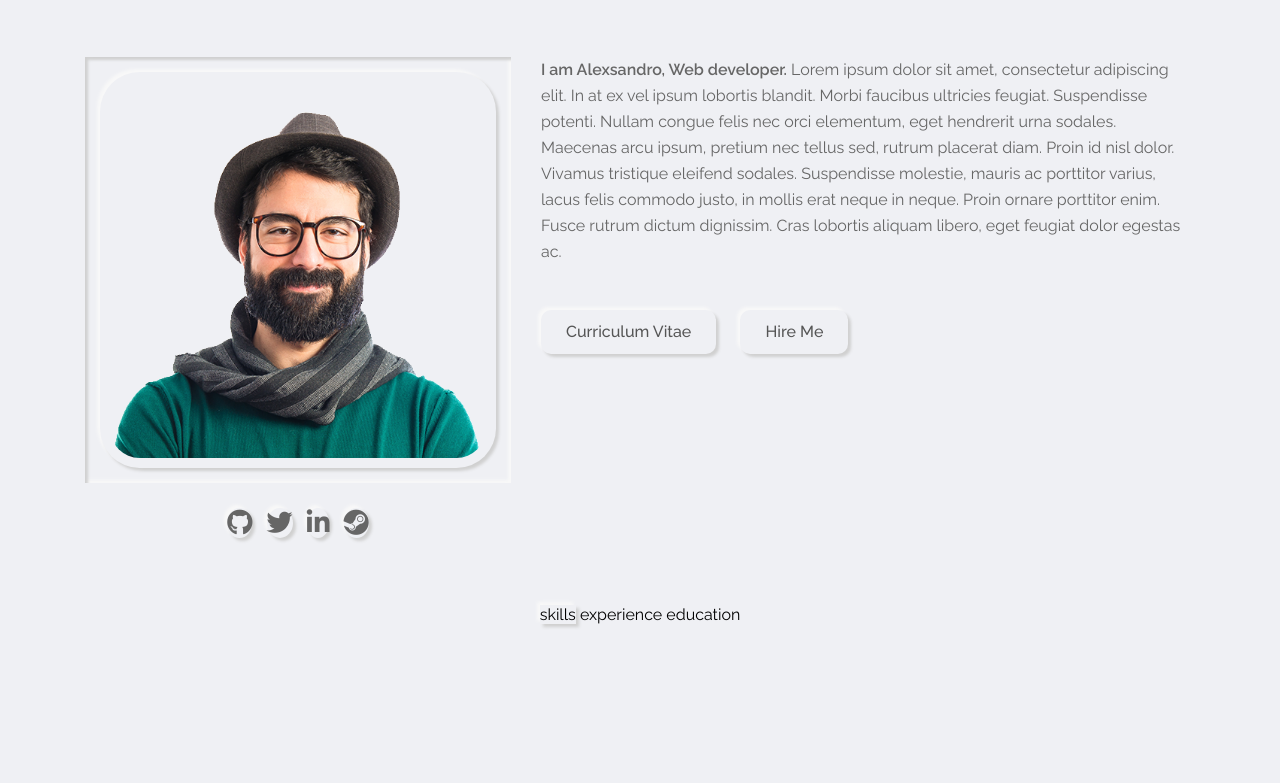
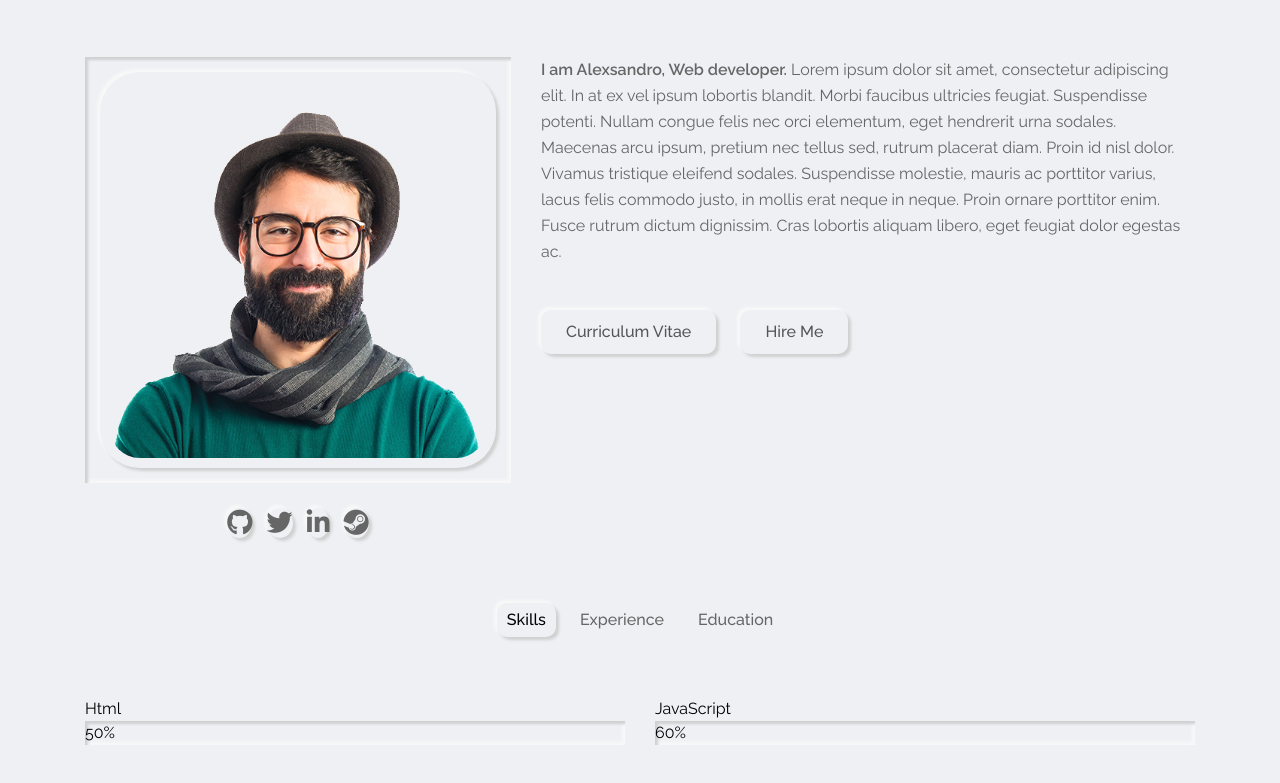
Before and after one commit to 4leeX/new_portfolio-, a plain HTML site: page index.html in a window 1280 px wide. Shown: the part 952-1735 px from the top of the page. Before the commit the page ends 1709 px from the top, so only its background shows below. Drawn offline with Linux system fonts and the light colour scheme.

Commit message:
update-1.3

```diff
--- a/css/style.css
+++ b/css/style.css
@@ -400,3 +400,31 @@ header
     max-width: 100%;
     text-align: center;
 }
+.about-section .about-tabs .tab-item{
+    display: inline-block;
+    margin: 0 5px 10px;
+    cursor: pointer;
+    padding: 5px 10px;
+    border-radius: 10px;
+    transition: all 0.3s ease;
+    font-size: 16px;
+    color: var(--text-black-600);
+    font-weight: 500;
+    text-transform: capitalize;
+}
+.about-section .about-tabs .tab-item:hover:not(.active){
+    opacity: 0.6;
+}
+.about-section .about-tabs .tab-item.active{
+    color: var(--text-black-900);
+}
+
+.about-section .tab-content{ /*cores da skills*/
+    flex: 0 0 100%;
+    max-width: 100%;
+}
+.about-section .skills .skill-item{
+    flex: 0 0 50%;
+    max-width: 50%;
+    padding: 0 15px;
+}
--- a/index.html
+++ b/index.html
@@ -101,6 +101,35 @@
           </div>
         </div>
         <!-- ABOUT TABS END -->
+
+        <!-- SKILLS START -->
+          <div class="row">
+            <div class="skills tab-content">
+              <div class="row">
+                <!-- skill item start -->
+                <div class="skill-item">
+                  <p>Html</p>
+                  <div class="progress inner-shadow">
+                    <div class="progress-bar" style="width: calc(50% - 14px)">
+                      <span>50%</span>
+                    </div>
+                  </div>
+                </div>
+                <!-- skill item end -->
+                <!-- skill item start -->
+                <div class="skill-item">
+                  <p>JavaScript</p>
+                  <div class="progress inner-shadow">
+                    <div class="progress-bar" style="width: calc(60% - 14px)">
+                      <span>60%</span>
+                    </div>
+                  </div>
+                </div>
+                <!-- skill item end -->
+              </div>
+            </div>
+          </div>
+        <!-- SKILLS END -->
       </div>
     </section>
   <!-- ABOUT SECTION END -->
```
